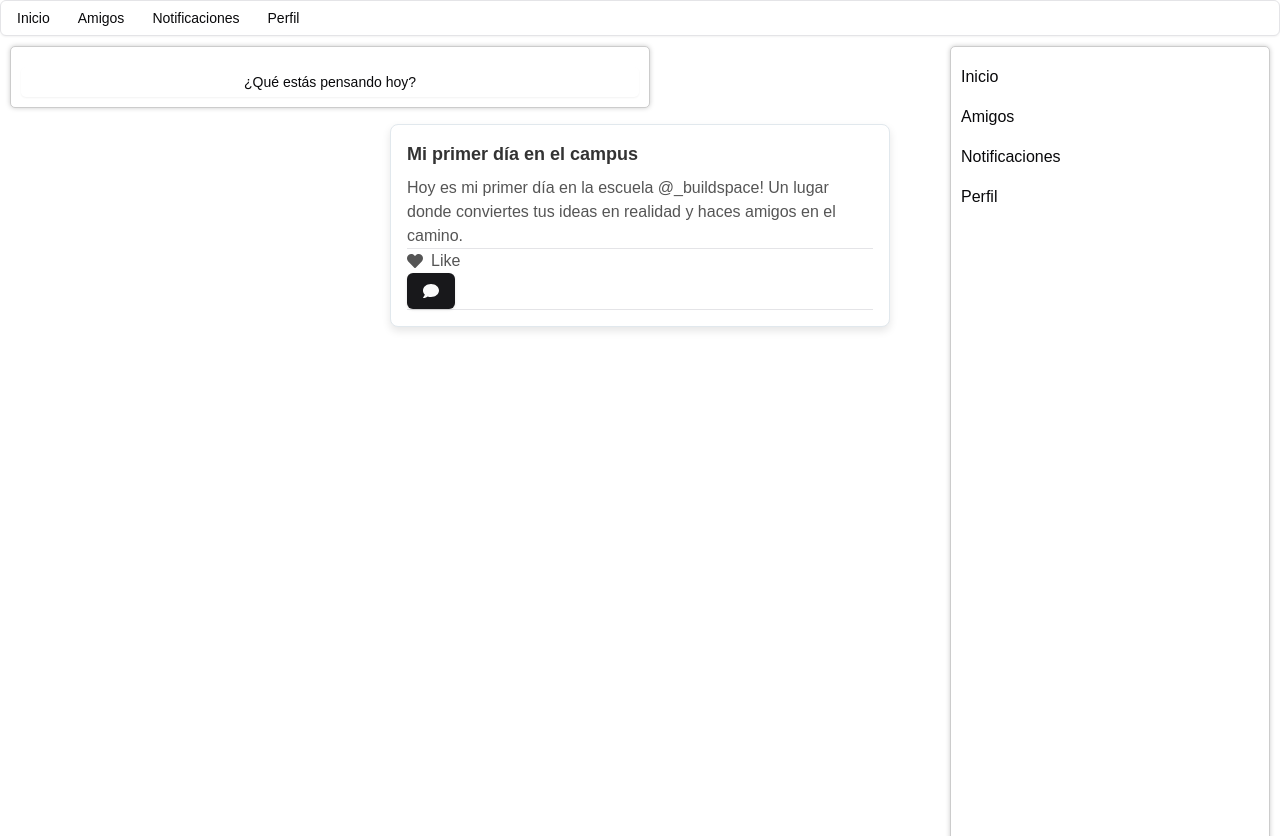
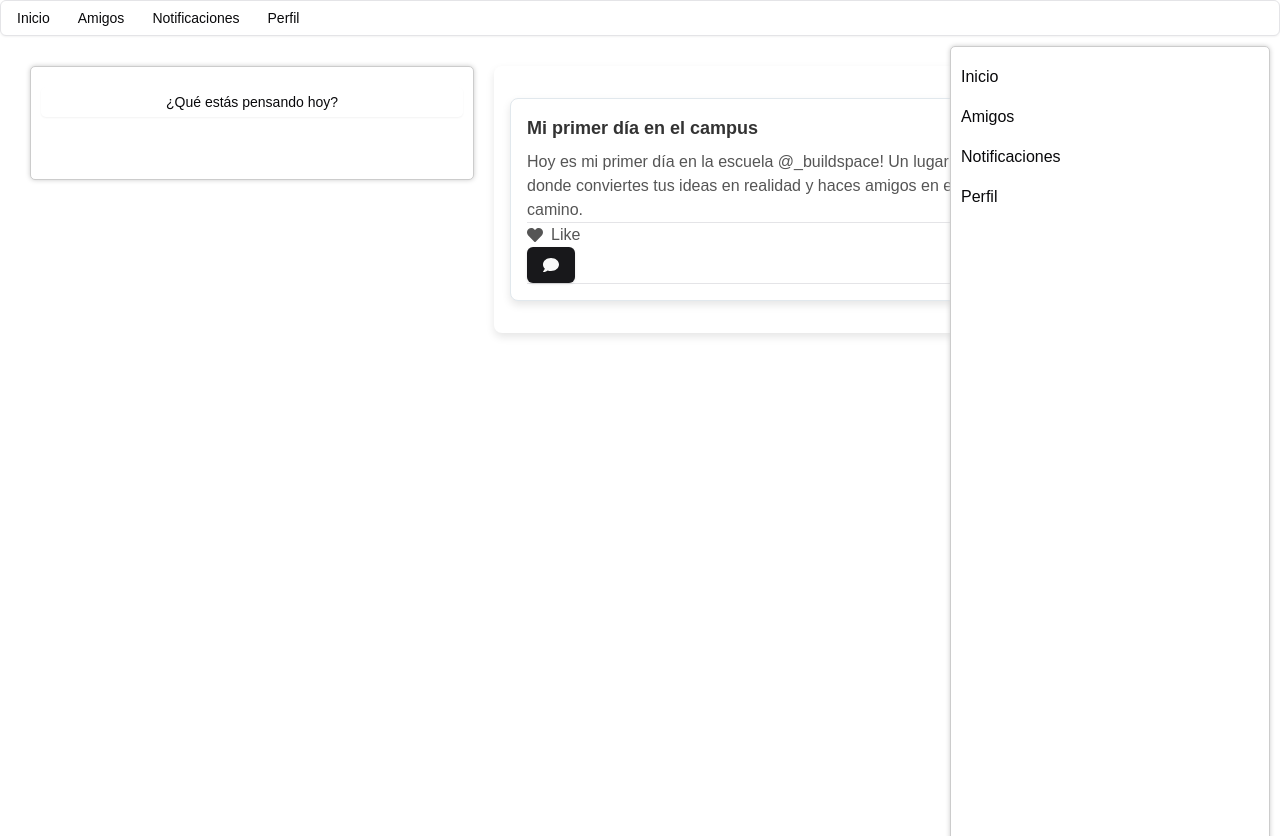
Before and after one commit to GentoBrandon/red_social_web, a Next.js app in the folder frontend/social_network/: page /dashboard in a window 1280 px wide. Before the commit the page ends 800 px from the top, so only its background shows below. Built offline with nearby package versions, Linux system fonts and the light colour scheme.

Commit message:
Integracion de estilos en principal

```diff
--- a/frontend/social_network/package.json
+++ b/frontend/social_network/package.json
@@ -14,6 +14,7 @@
     "@radix-ui/react-label": "^2.1.0",
     "@radix-ui/react-menubar": "^1.1.2",
     "@radix-ui/react-navigation-menu": "^1.2.1",
+    "@radix-ui/react-scroll-area": "^1.2.0",
     "@radix-ui/react-separator": "^1.1.0",
     "@radix-ui/react-slot": "^1.1.0",
     "@radix-ui/react-tooltip": "^1.1.3",
--- a/frontend/social_network/src/app/dashboard/page.tsx
+++ b/frontend/social_network/src/app/dashboard/page.tsx
@@ -1,17 +1,20 @@
 import Principal from "@/component/Principal/Principal";
 import Publication from "@/component/Publication/Publication";
 import TweetCard from "@/components/ui/tweet-card";
+import styles from "@/styles/Principal.module.css";
 function dashboardPage() {
   return (
 
     <Principal>
+      <div className={styles["mainContainer"]}>
           <Publication />
-      <div>
+        <div className={styles["cardContainer"]}>
           <TweetCard
           title="Mi primer día en el campus"
           content="Hoy es mi primer día en la escuela @_buildspace! Un lugar donde conviertes tus ideas en realidad y haces amigos en el camino."
           />
         </div>
+      </div>
     </Principal>
   );
 }
--- /dev/null
+++ b/frontend/social_network/src/components/ui/scroll-area.tsx
@@ -0,0 +1,48 @@
+"use client"
+
+import * as React from "react"
+import * as ScrollAreaPrimitive from "@radix-ui/react-scroll-area"
+
+import { cn } from "@/lib/utils"
+
+const ScrollArea = React.forwardRef<
+  React.ElementRef<typeof ScrollAreaPrimitive.Root>,
+  React.ComponentPropsWithoutRef<typeof ScrollAreaPrimitive.Root>
+>(({ className, children, ...props }, ref) => (
+  <ScrollAreaPrimitive.Root
+    ref={ref}
+    className={cn("relative overflow-hidden", className)}
+    {...props}
+  >
+    <ScrollAreaPrimitive.Viewport className="h-full w-full rounded-[inherit]">
+      {children}
+    </ScrollAreaPrimitive.Viewport>
+    <ScrollBar />
+    <ScrollAreaPrimitive.Corner />
+  </ScrollAreaPrimitive.Root>
+))
+ScrollArea.displayName = ScrollAreaPrimitive.Root.displayName
+
+const ScrollBar = React.forwardRef<
+  React.ElementRef<typeof ScrollAreaPrimitive.ScrollAreaScrollbar>,
+  React.ComponentPropsWithoutRef<typeof ScrollAreaPrimitive.ScrollAreaScrollbar>
+>(({ className, orientation = "vertical", ...props }, ref) => (
+  <ScrollAreaPrimitive.ScrollAreaScrollbar
+    ref={ref}
+    orientation={orientation}
+    className={cn(
+      "flex touch-none select-none transition-colors",
+      orientation === "vertical" &&
+        "h-full w-2.5 border-l border-l-transparent p-[1px]",
+      orientation === "horizontal" &&
+        "h-2.5 flex-col border-t border-t-transparent p-[1px]",
+      className
+    )}
+    {...props}
+  >
+    <ScrollAreaPrimitive.ScrollAreaThumb className="relative flex-1 rounded-full bg-border" />
+  </ScrollAreaPrimitive.ScrollAreaScrollbar>
+))
+ScrollBar.displayName = ScrollAreaPrimitive.ScrollAreaScrollbar.displayName
+
+export { ScrollArea, ScrollBar }
--- /dev/null
+++ b/frontend/social_network/src/styles/Principal.module.css
@@ -0,0 +1,29 @@
+/* Contenedor principal que contiene los dos contenedores */
+.mainContainer {
+    display: flex;
+    justify-content: center; /* Centra horizontalmente los hijos */
+    align-items: flex-start; /* Alinea los hijos al inicio (parte superior) */
+    padding: 20px;
+    height: 100vh; /* Altura completa para que el centrado funcione */
+    box-sizing: border-box;
+    margin-right: 16rem; /* Espacio para la barra derecha */
+  }
+
+  /* Estilos para cada contenedor (la publicación y el cuadro de texto de estado) */
+  .cardContainer, .statusContainer {
+    max-width: 500px;
+    width: 100%; /* Permite que ambos contenedores se ajusten al ancho disponible */
+    margin: 10px;
+    box-shadow: 0px 4px 8px rgba(0, 0, 0, 0.1);
+    border-radius: 8px;
+    padding: 16px;
+    background-color: #fff;
+  }
+
+  /* Si quieres que el contenedor de publicación y el cuadro de estado se alineen verticalmente en móviles */
+  @media (max-width: 768px) {
+    .mainContainer {
+      flex-direction: column;
+      align-items: center;
+    }
+  }
```
Also changed, not shown: 1 other file (tests, documents, lock files or other folders). Lines whose indentation alone changed are shown as unchanged.
